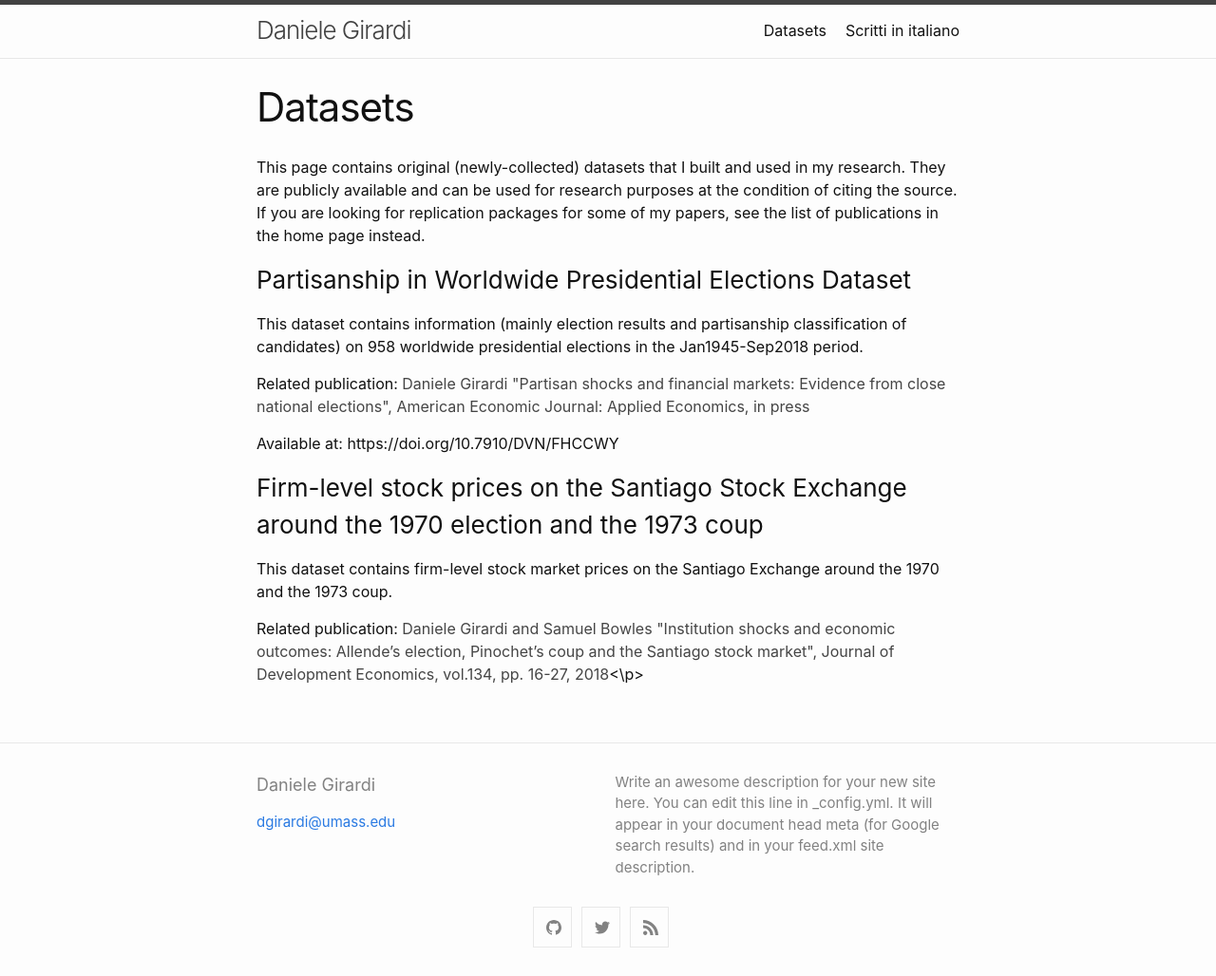
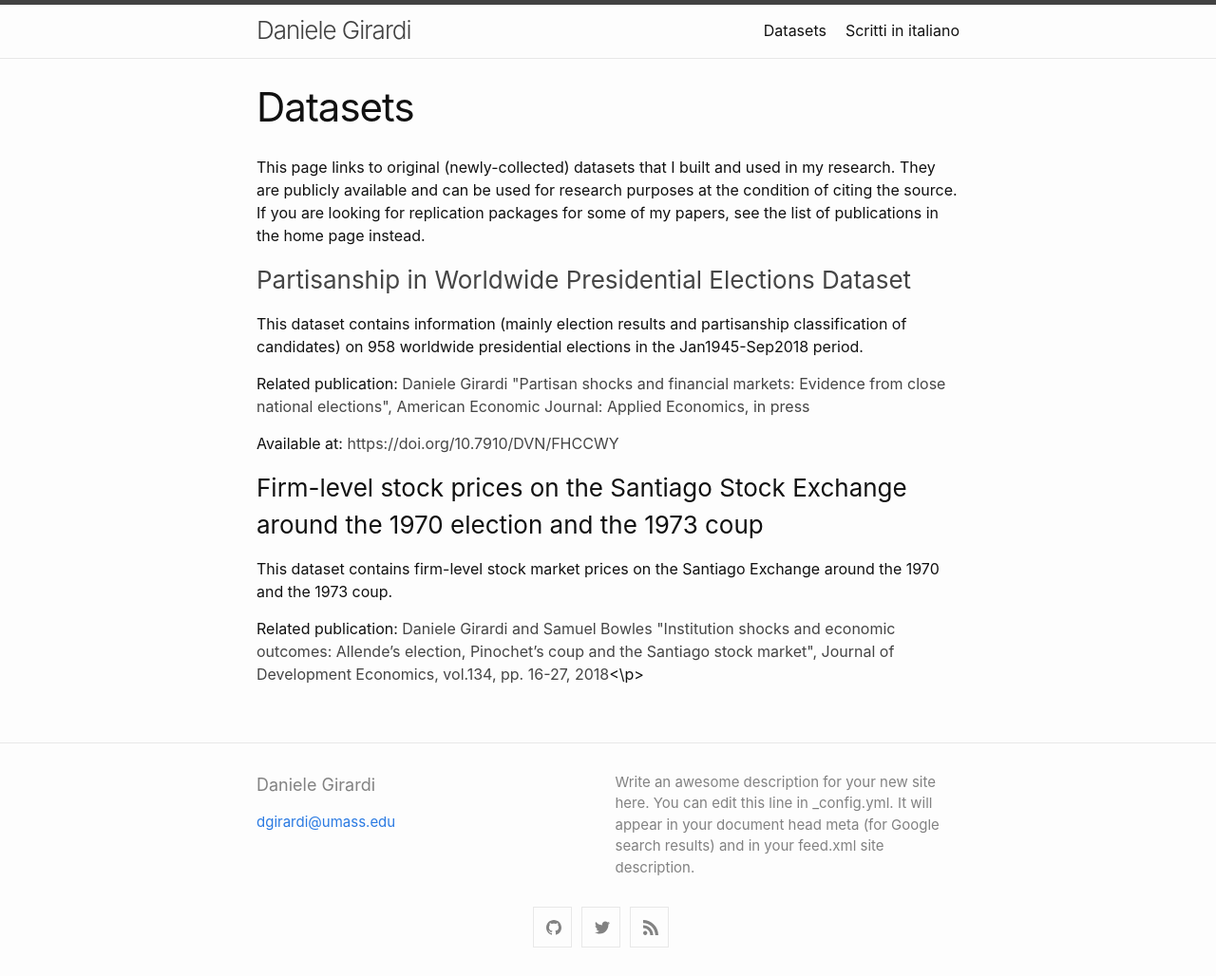
Before and after one commit to danielegirardi/danielegirardi.github.io, a Jekyll site: the page built from datasets.md, in a window 1280 px wide. Shown: the whole page at 95% size. Built offline with Jekyll 4.4.1, drawn with Linux system fonts in a browser that asks for light colours.

Commit message:
Update datasets.md

```diff
--- a/datasets.md
+++ b/datasets.md
@@ -4,14 +4,14 @@
 permalink: /datasets/
 ---
 
-This page contains original (newly-collected) datasets that I built and used in my research. They are publicly available and can be used for research purposes at the condition of citing the source. If you are looking for replication packages for some of my papers, see the list of publications in the home page instead.
+This page links to original (newly-collected) datasets that I built and used in my research. They are publicly available and can be used for research purposes at the condition of citing the source. If you are looking for replication packages for some of my papers, see the list of publications in the home page instead.
 
-### Partisanship in Worldwide Presidential Elections Dataset
+### <a style="color: #454545;" href="https://doi.org/10.7910/DVN/FHCCWY" target="_blank" rel="noopener">Partisanship in Worldwide Presidential Elections Dataset</a>
 
  <p> This dataset contains information (mainly election results and partisanship classification of candidates) on 958 worldwide presidential elections in the Jan1945-Sep2018 period.
 </p>
 <p> Related publication: <a style="color: #454545;" href="https://www.aeaweb.org/articles?id=10.1257/app.20190292&&from=f" target="_blank" rel="noopener">Daniele Girardi "Partisan shocks and financial markets: Evidence from close national elections", American Economic Journal: Applied Economics, in press </a></p>
- <p> Available at: https://doi.org/10.7910/DVN/FHCCWY </p>
+ <p> Available at: <a style="color: #454545;" href="https://doi.org/10.7910/DVN/FHCCWY" target="_blank" rel="noopener">https://doi.org/10.7910/DVN/FHCCWY </a></p>
 
 ### Firm-level stock prices on the Santiago Stock Exchange around the 1970 election and the 1973 coup
 
```
